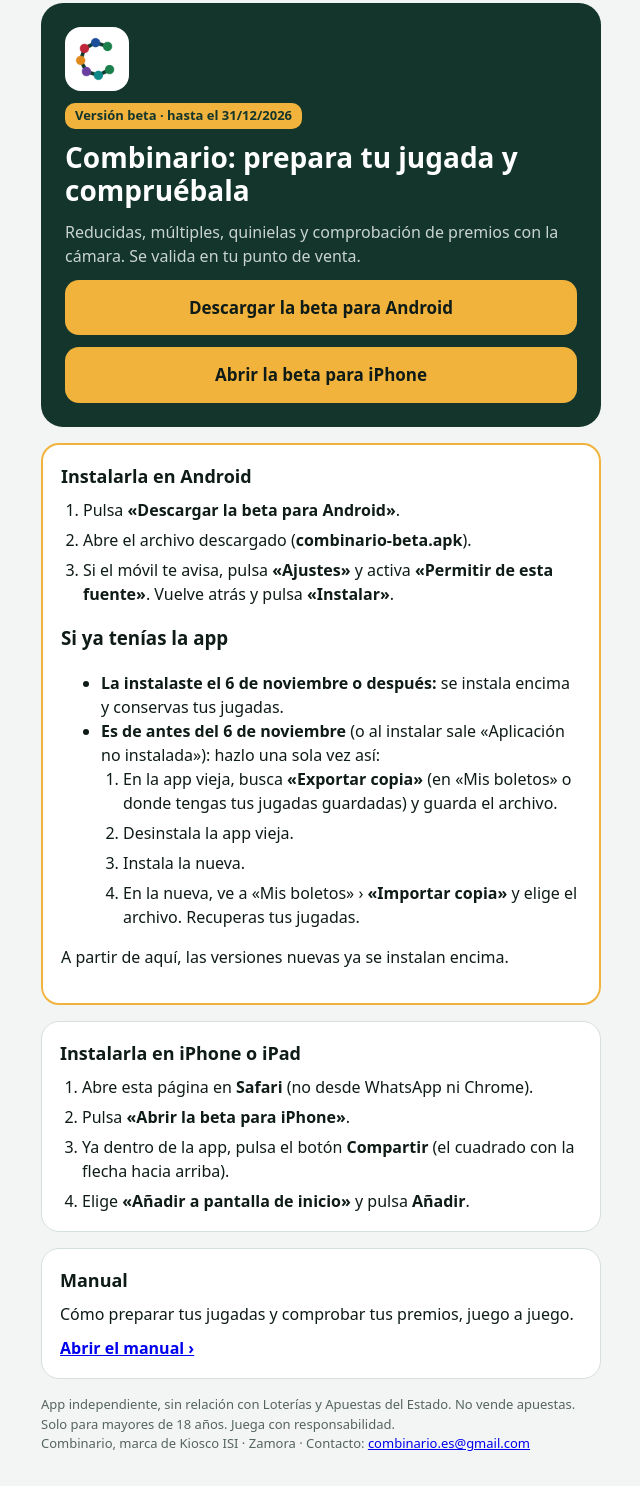
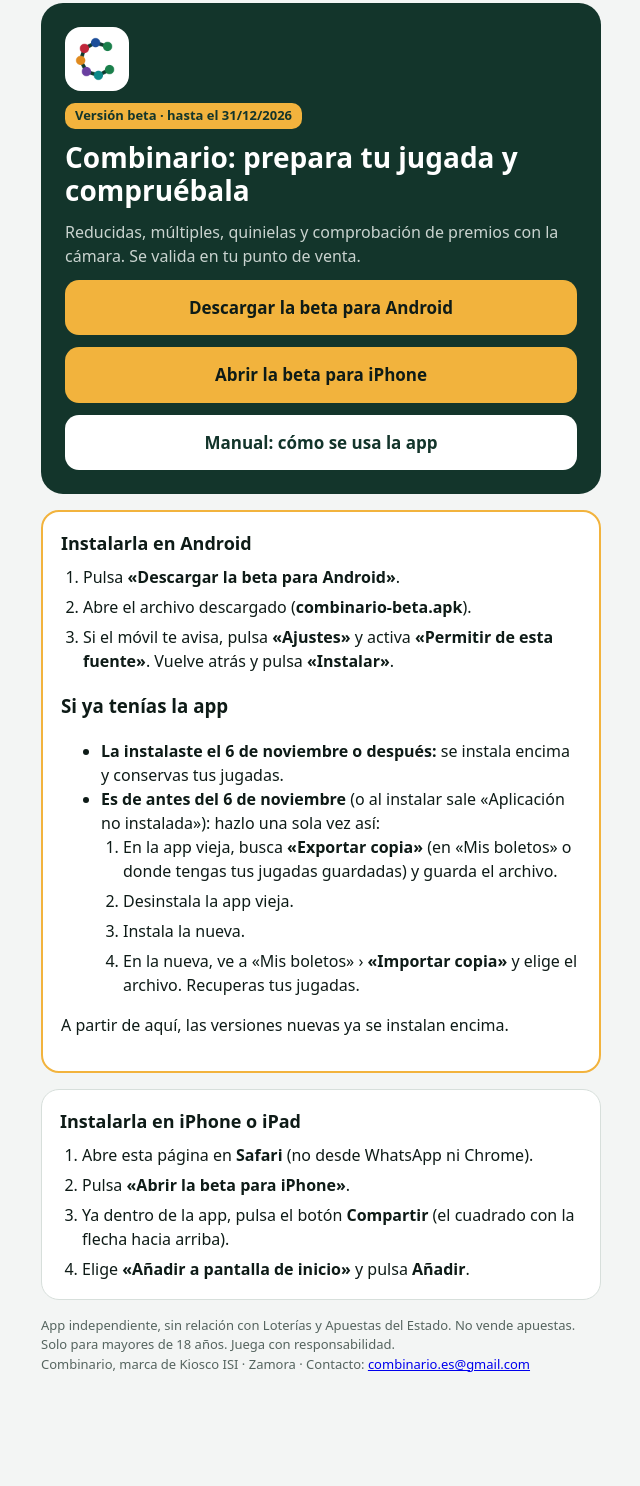
Before and after one commit to kioscoisi/combinario, a plain HTML site: page index.html in a window 1280 px wide. Shown: the part 21-1507 px from the top of the page, without its empty margins (319-959 px from the left). After the commit the page ends 1427 px from the top, so only its background shows below. Drawn offline with Linux system fonts and the light colour scheme.

Commit message:
Portada: botón grande «Manual: cómo se usa la app» en el recuadro de arriba
Co-Authored-By: Claude Opus 5.5 <noreply@anthropic.com>
Claude-Session: https://claude.ai/code/session_014ydrDuH8QnpRXK3QJ18y7W

```diff
--- a/index.html
+++ b/index.html
@@ -19,6 +19,7 @@ h1{margin:0;font-size:28px;line-height:1.2}
 .hero p{margin:0;color:#C9D3CF}
 .tag{align-self:flex-start;background:#F2B33D;color:#13352B;font-weight:800;font-size:13px;border-radius:10px;padding:3px 10px}
 a.btn{display:block;text-align:center;background:var(--gold);color:#0E1B17;font-weight:800;text-decoration:none;padding:15px;border-radius:14px;font-size:17px}
+a.btn.man{background:#fff;color:#13352B}
 a.btn.alt{background:transparent;color:#fff;border:1px solid rgba(255,255,255,.5);font-size:15px;padding:11px}
 .card{background:var(--card);border:1px solid var(--line);border-radius:18px;padding:18px}
 .card h2{margin:0 0 8px;font-size:18px}
@@ -36,6 +37,7 @@ small{color:var(--muted);font-size:13px}
 <p>Reducidas, múltiples, quinielas y comprobación de premios con la cámara. Se valida en tu punto de venta.</p>
 <a class="btn" id="mainBtn" href="descargas/combinario-beta.apk" download="combinario-beta.apk">Descargar la beta para Android</a>
 <a class="btn" id="iosBtn" href="app/" hidden>Abrir la beta para iPhone</a>
+<a class="btn man" href="manual/">Manual: cómo se usa la app</a>
 </section>
 <section class="card" id="cAndroid">
 <h2>Instalarla en Android</h2>
@@ -67,11 +69,6 @@ small{color:var(--muted);font-size:13px}
 <li>Elige <b>«Añadir a pantalla de inicio»</b> y pulsa <b>Añadir</b>.</li>
 </ol>
 </section>
-<section class="card" id="cManual">
-<h2>Manual</h2>
-<p style="margin:0 0 10px">Cómo preparar tus jugadas y comprobar tus premios, juego a juego.</p>
-<a href="manual/" style="font-weight:800">Abrir el manual ›</a>
-</section>
 <small>App independiente, sin relación con Loterías y Apuestas del Estado. No vende apuestas. Solo para mayores de 18 años. Juega con responsabilidad.<br>Combinario, marca de Kiosco ISI · Zamora · Contacto: <a href="mailto:combinario.es@gmail.com">combinario.es@gmail.com</a></small>
 </main>
 <script>
```
